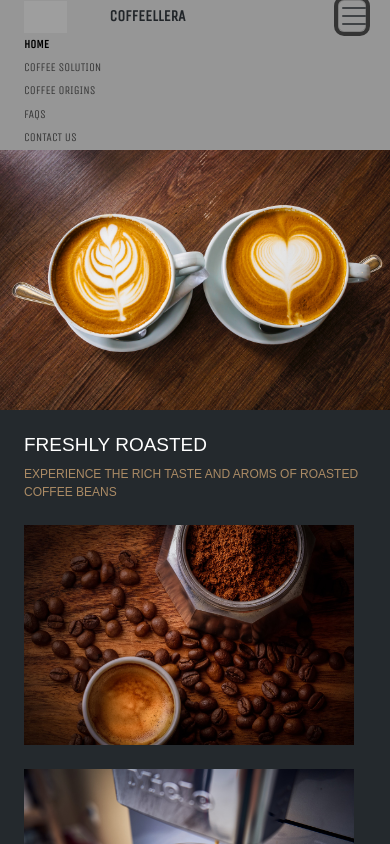
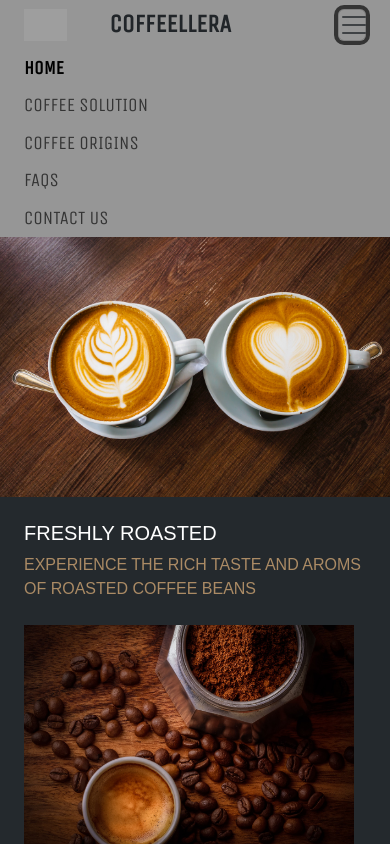
Before and after one commit to bHabawel/Responsive-Web-Design, a plain HTML site: page index.html in a window 390 px wide. Both pictures are taken after a click on the button "Toggle navigation". Shown: the top 844 px of the page. Drawn offline with nearby package versions, Linux system fonts and the light colour scheme; grey boxes are pictures that could not be loaded.

Commit message:
adjusted font size for all screen sizes

```diff
--- a/FAQs/faq.css
+++ b/FAQs/faq.css
@@ -26,6 +26,10 @@ body{
 .body-title{
     color: white;
     font-size: 36px;
+}
+
+.body-text{
+    font-size: 23px;
 }
 
 .body-subtitle, .body-text{
@@ -61,12 +65,20 @@ body{
 }
 
 @media only screen and (max-width: 768px){
+    .header-title{
+        font-size: 30.72px;
+    }
+
+    .nav-link{
+        font-size: 23.08px;
+    }
+
     .body-header{
-        font-size: 19px;
+        font-size: 20px;
     }
 
     .body-text{
-        font-size: 15px;
+        font-size: 18px;
     }
 
     .footer-title{
@@ -79,15 +91,19 @@ body{
 }
 
 @media only screen and (max-width: 480px){
+    .header-title{
+        font-size: 6.4vw;
+    }
+
+    .nav-link{
+        font-size: 4.808vw;
+    }
+
     .body-text{
-        font-size: 12px;
+        font-size: 16px;
     }
 
     .footer-title{
         font-size: 26px;
     }
-
-    .footer-text{
-        font-size: 14px;
-    }
 }
--- a/coffee-origin/coffee-origin.css
+++ b/coffee-origin/coffee-origin.css
@@ -23,6 +23,14 @@ body{
     text-align: center;
     font-family: 'Unica One', sans-serif;
     line-height: 2;
+}
+
+.body-title{
+    font-size: 3vw;
+}
+
+.body-maintext{
+    font-size: 23px;
 }
 
 .body-subtitle, .body-text, .body-subtext{
@@ -69,12 +77,20 @@ body{
 }
 
 @media only screen and (max-width: 768px){
-    .body-header{
-        font-size: 19px;
+    .header-title{
+        font-size: 30.72px;
+    }
+
+    .nav-link{
+        font-size: 23.08px;
+    }
+
+    .body-title{
+        font-size: 20px;
     }
 
     .body-maintext{
-        font-size: 15px;
+        font-size: 18px;
     }
 
     .footer-title{
@@ -87,12 +103,20 @@ body{
 }
 
 @media only screen and (max-width: 480px){
+    .header-title{
+        font-size: 6.4vw;
+    }
+
+    .nav-link{
+        font-size: 4.808vw;
+    }
+
     .body-title, .body-maintext{
         text-align: start;
     }
 
     .body-maintext{
-        font-size: 12px;
+        font-size: 16px;
     }
 
     .body-subtitle{
@@ -110,8 +134,4 @@ body{
     .footer-title{
         font-size: 26px;
     }
-
-    .footer-text{
-        font-size: 14px;
-    }
 }
--- a/coffee-solution/coffee-solution.css
+++ b/coffee-solution/coffee-solution.css
@@ -29,6 +29,7 @@
 .body-text{
     color: #AB8B65;
     text-align: center;
+    font-size: 23px;
 }
 
 .form-text{
@@ -50,6 +51,12 @@
     background-color: #6b7a86;
 }
 
+.footer-title, .footer-text{
+    font-weight: 800;
+    font-family: 'Unica One', sans-serif;
+    line-height: 2;
+}
+
 .footer-title{
     font-size: 40px;
     font-weight: 800;
@@ -69,12 +76,20 @@
 }
 
 @media only screen and (max-width: 768px){
+    .header-title{
+        font-size: 30.72px;
+    }
+
+    .nav-link{
+        font-size: 23.08px;
+    }
+
     .body-header{
-        font-size: 19px;
+        font-size: 20px;
     }
 
     .body-text{
-        font-size: 15px;
+        font-size: 18px;
     }
 
     .form-text{
@@ -91,6 +106,14 @@
 }
 
 @media only screen and (max-width: 480px){
+    .header-title{
+        font-size: 6.4vw;
+    }
+
+    .nav-link{
+        font-size: 4.808vw;
+    }
+
     .body-title, .body-text{
         padding: 0%;
         text-align: start;
@@ -103,8 +126,4 @@
     .footer-title{
         font-size: 26px;
     }
-
-    .footer-text{
-        font-size: 14px;
-    }
 }
--- a/contact-us/contact-us.css
+++ b/contact-us/contact-us.css
@@ -23,6 +23,7 @@ body{
 }
 
 .body-text{
+    font-size: 23px;
     color: #AB8B65;
 }
 
@@ -63,12 +64,20 @@ body{
 }
 
 @media only screen and (max-width: 768px){
+    .header-title{
+        font-size: 30.72px;
+    }
+
+    .nav-link{
+        font-size: 23.08px;
+    }
+
     .body-header{
-        font-size: 19px;
+        font-size: 20px;
     }
 
     .body-text{
-        font-size: 15px;
+        font-size: 18px;
     }
 
     .footer-title{
@@ -81,15 +90,19 @@ body{
 }
 
 @media only screen and (max-width: 480px){
+    .header-title{
+        font-size: 6.4vw;
+    }
+
+    .nav-link{
+        font-size: 4.808vw;
+    }
+
     .body-text{
-        font-size: 12px;
+        font-size: 16px;
     }
 
     .footer-title{
         font-size: 26px;
     }
-
-    .footer-text{
-        font-size: 14px;
-    }
 }
--- a/index.html
+++ b/index.html
@@ -1,6 +1,3 @@
-<!-- NEXT IS TO GIVE RESPONSIVENESS TO THE MAIN CONTENT. ALSO THUMBNAIL 1 AND 2 SHOULD BE IN THE SAME ROW.
-      RESPONSIVENESS STARTS AT 700PX ABOVE -->
-
 <!DOCTYPE html>
 <html lang="en">
 <head>
@@ -56,7 +53,7 @@
               <img class="img-fluid h-25 col-md-6 mb-4 pe-0" src="./images/thumbnail-2.jpg" alt="">
               <img class="img-fluid h-25 mt-0 col-md-6 pe-0" src="./images/thumbnail-3.jpg" alt="">
             </div>
-            <p class="body-text mt-0 mb-4">Coffeellera is a coffee beans supplier for local coffee shop owners, coffee lovers, and
+            <p class="body-text mt-0 mb-0">Coffeellera is a coffee beans supplier for local coffee shop owners, coffee lovers, and
                 coffee souvenir buyers. We have a wide variety of single origin Philippine coffee beans, international coffee,
                 and commercial beans.</p>
         </section>
@@ -64,7 +61,7 @@
         <section class="third-container container-fluid p-4">
             <h2 class="body-header">Coffee Beans for Your Café</h2>
             <img class="img-fluid h-25 mt-3" src="./images/thumbnail-4.jpg" alt="">
-            <p class="body-text mt-4 mb-4">Wondering where to buy coffee beans for your coffee shop? Look no further! Coffeellera is
+            <p class="body-text mt-0 mb-0">Wondering where to buy coffee beans for your coffee shop? Look no further! Coffeellera is
                 your trusted partner in sourcing top-quality coffee beans. Our espresso-roast coffee beans are perfect for black or
                 milk-based drinks.</p>
         </section>
--- a/styles.css
+++ b/styles.css
@@ -22,7 +22,7 @@
 
 .body-text{
     color: white;
-    font-size: 2vw;
+    font-size: 23px;
     font-family: 'Unica One', sans-serif;
 }
 
@@ -67,12 +67,20 @@
 }
 
 @media only screen and (max-width: 768px){
+    .header-title{
+        font-size: 30.72px;
+    }
+
+    .nav-link{
+        font-size: 23.08px;
+    }
+
     .body-header{
-        font-size: 19px;
+        font-size: 20px;
     }
 
     .body-text{
-        font-size: 15px;
+        font-size: 18px;
     }
 
     .footer-title{
@@ -85,15 +93,19 @@
 }
 
 @media only screen and (max-width: 480px){
+    .header-title{
+        font-size: 6.4vw;
+    }
+
+    .nav-link{
+        font-size: 4.808vw;
+    }
+
     .body-text{
-        font-size: 12px;
+        font-size: 16px;
     }
 
     .footer-title{
         font-size: 26px;
     }
-
-    .footer-text{
-        font-size: 14px;
-    }
 }
```
Also changed, not shown: coffee-origin/coffee-origin.html (+1 -1 lines).
